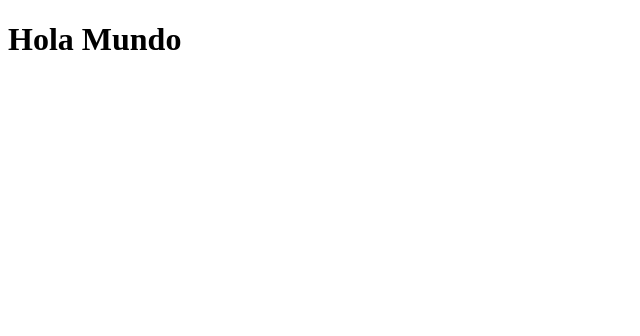
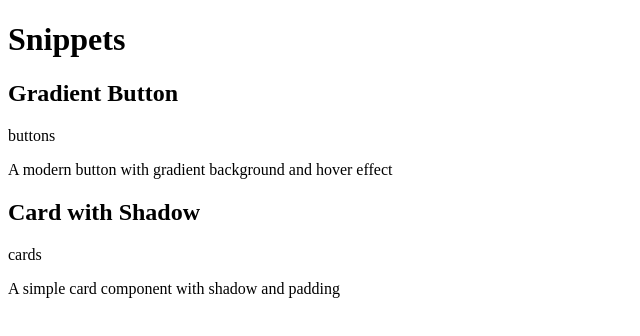
Before and after one commit to CrisMader/StyleLab, a React (Vite) app: page / in a window 1280 px wide. Shown: the top 336 px of the page, without its empty margins (0-640 px from the left). Built offline with nearby package versions, Linux system fonts and the light colour scheme.

Commit message:
Creating Components

```diff
--- a/src/App.tsx
+++ b/src/App.tsx
@@ -1,8 +1,13 @@
+import { snippets } from "./data/snippets"
+import { SnippetCard } from "./components/SnippetCard"
 
 function App() {
   return (
     <>
-      <h1>Hola Mundo</h1>
+      <h1>Snippets</h1>
+      {snippets.map(snippet => {
+        return <SnippetCard snippet={snippet} key={snippet.id}/>
+      })}
     </>
   )
 }
--- /dev/null
+++ b/src/components/SnippetCard.tsx
@@ -0,0 +1,18 @@
+import type { Snippet } from "../types"
+
+interface SnippetCardProps {
+    snippet: Snippet
+}
+
+export const SnippetCard = ({ snippet }: SnippetCardProps) => {
+    return (
+            <article>
+                <header>
+                    <h2>{snippet.title}</h2>
+                    <p>{snippet.category}</p>
+                </header>
+
+                <p>{snippet.description}</p>
+            </article>
+    )
+}
--- a/src/data/snippets.ts
+++ b/src/data/snippets.ts
@@ -1,4 +1,4 @@
-import { Snippet } from "../types";
+import type { Snippet } from "../types";
 
 export const snippets: Snippet[] = [
     {
```
